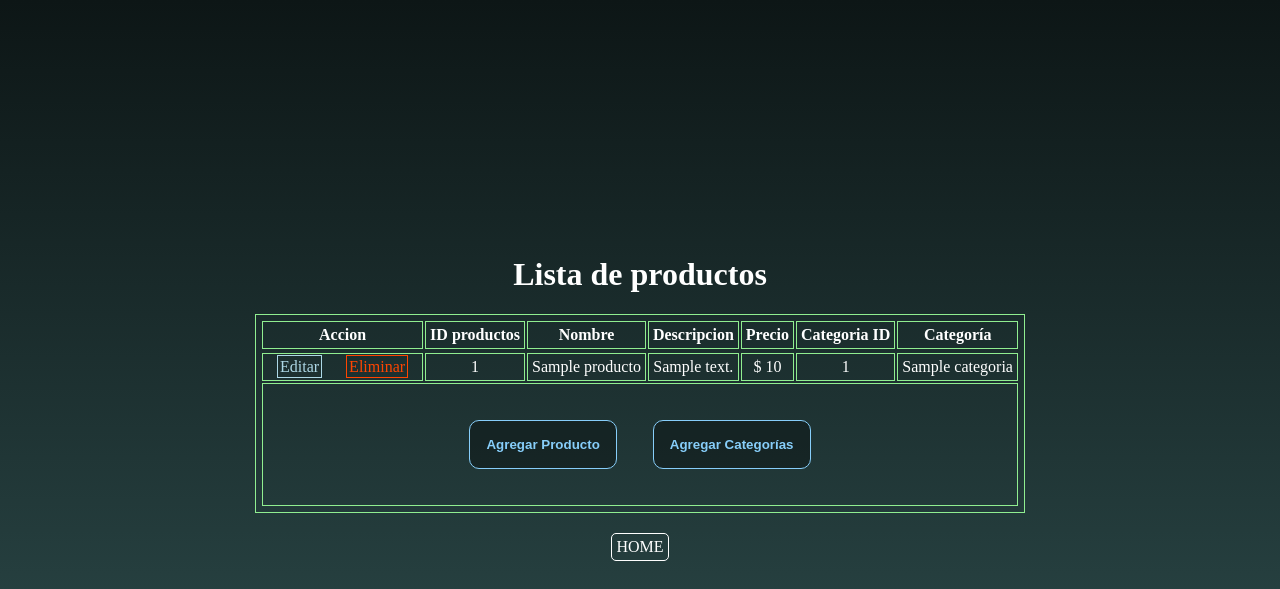
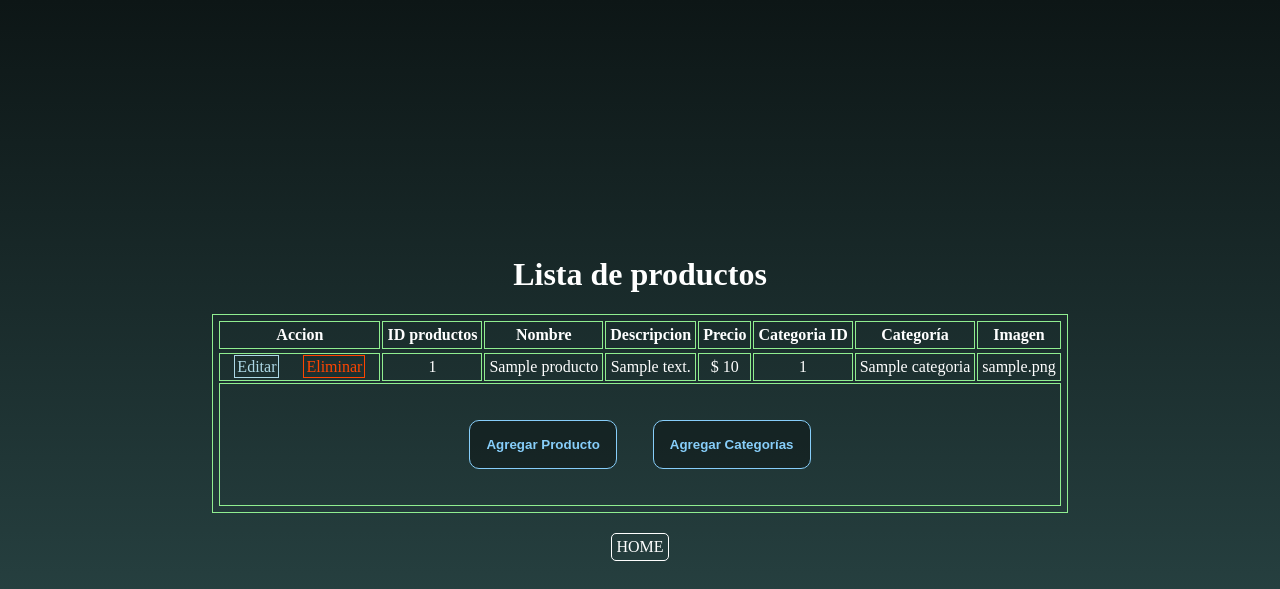
Before and after one commit to d3vh4n5/mercadolan, a PHP site: page /backend/productos.php in a window 1280 px wide. Shown: the top 589 px of the page. Run offline with PHP 8.4, Linux system fonts and the light colour scheme; tables that the repository leaves empty or names only in its code hold one stand-in row (values such as "Sample post").

Commit message:
Funcionan las imagenes :)

```diff
--- a/backend/productos.php
+++ b/backend/productos.php
@@ -16,11 +16,28 @@ include '../class/autoload.php';
 
 if(isset($_POST['action']) && $_POST['action'] == 'agregar'){/* Con el action solo tambien funciona, pero chequeando el valor es mas seguro y además mas ordenado por si tenemos varios botones*/
     /*$nuevoProducto = new productos(intval($id)); el formulario ya no pide id*/
+
+    $folder = explode("\\", __DIR__);//Convertimos la direccion de url en un array, quitarmos los separadores y cada palabra pasa a ser 1 valor del array
+    array_pop($folder);//Eliminamos el último valor del array
+
+    $folder = implode("\\", $folder)."\\assets\\img\\productos\\";//rearmamos el array y terminamos de completar la dirección a la que queremos ir
+
+    //print_r(pathinfo($_FILES['imagen']['name']));
+    /*Usamos pathinfo para ver y obtener ciertas cosas del archivo file que cargamos.
+     * en este caso obtendremos la extención.
+     */
+    $nombre_archivo = md5($_FILES['imagen']['tmp_name'].date("Y-m-d H:i:s")).".".pathinfo($_FILES['imagen']['name'], PATHINFO_EXTENSION);
+
+    if(!move_uploaded_file($_FILES['imagen']['tmp_name'], $folder.$nombre_archivo)){
+        die("No se pudo mover el archivo a ".$folder.$nombre_archivo);
+    }
+    //die();
     $nuevoProducto = new productos($_POST['codigo_producto']);
     $nuevoProducto->nombre_producto = $_POST['producto'];
     $nuevoProducto->descripcion = $_POST['descripcion'];
     $nuevoProducto->precio = $_POST['precio'];
     $nuevoProducto->id_categoria = $_POST['categoria'];
+    $nuevoProducto->imagen = $nombre_archivo;
     $nuevoProducto->guardar();
     if (!$nuevoProducto->guardar()){
         die("En estos momentos, no podemos realizar la operación solicitada");
--- a/backend/views/categorias.html
+++ b/backend/views/categorias.html
@@ -30,7 +30,7 @@ Click nbfs://nbhost/SystemFileSystem/Templates/Other/html.html to edit this temp
                 <button type="submit" name="action" value="guardar" class="btn_guardar">Guardar</button>
             </form>
         </div>
-        <p>API de Juan Basgall</p>
+        <a class="a" href="../index.php">HOME</a>
 
 
 
--- a/backend/views/lista_productos.html
+++ b/backend/views/lista_productos.html
@@ -21,6 +21,7 @@
                     <th>Precio</th>
                     <th>Categoria ID</th>
                     <th>Categoría</th>
+                    <th>Imagen</th>
                  <tr>
                </thead>
                <tbody>
@@ -39,12 +40,13 @@
                        <td><?php echo "$ ".$listaProductos['precio'] ?></td>
                        <td><?php echo $listaProductos['id_categoria'] ?></td>
                        <td><?php echo categorias::nombrecat($listaProductos['id_categoria']); ?></td>
+                       <td><?php echo $listaProductos['imagen'] ?></td>
                    </tr>
                    <?php } ?>
                </tbody>
                <tfoot>
                    <tr>
-                       <td colspan="7" style="text-align: center; padding: 20px;">
+                       <td colspan="8" style="text-align: center; padding: 20px;">
                            <input type="button" class="botonFoot" value="Agregar Producto" onclick="document.location.href='<?php echo $basepath."?add" ?>'">
                            <input type="button" class="botonFoot" value="Agregar Categorías" onclick="document.location.href='./categorias.php'">
                        </td>
--- a/backend/views/productos.html
+++ b/backend/views/productos.html
@@ -22,7 +22,7 @@ Click nbfs://nbhost/SystemFileSystem/Templates/Other/html.html to edit this temp
                  -->
                 <label>Nombre del producto</label>
                 <br>
-                <input type="text" value="<?php echo $prod->nombre_producto; ?>" name="producto" id="pNombre" required>
+                <input type="text" value="<?php echo $prod->nombre_producto; ?>" placeholder="Ej: pan" name="producto" id="pNombre" required>
                 <br>
                 <label>Imagen del producto</label>
                 <br>
@@ -30,7 +30,7 @@ Click nbfs://nbhost/SystemFileSystem/Templates/Other/html.html to edit this temp
                 <br>
                 <label>Descripción</label>
                 <br>
-                <textarea type="text" id="pDescripcion" name="descripcion" value="<?php echo $prod->descripcion; ?>" id="pDescripcion" required><?php echo $prod->descripcion; ?></textarea>
+                <textarea type="text" id="pDescripcion" name="descripcion" placeholder="Ej: marca y caracteristicas" value="<?php echo $prod->descripcion; ?>" id="pDescripcion" required><?php echo $prod->descripcion; ?></textarea>
                 <br>
                 <label>Precio</label>
                 <br>
@@ -63,7 +63,7 @@ Click nbfs://nbhost/SystemFileSystem/Templates/Other/html.html to edit this temp
                 <button type="submit" name="action" value="agregar" class="btn_guardar">Guardar</button>
             </form>
         </div>
-        <p>API de Juan Basgall</p>
+        <a class="a" href="../index.php">HOME</a>
 
 
 
--- a/class/productos.php
+++ b/class/productos.php
@@ -9,6 +9,7 @@ class productos {
     public $descripcion;
     public $precio;
     public $id_categoria;
+    public $imagen;
     private $exist;
 
     public function __construct($id = null) {
@@ -22,6 +23,7 @@ class productos {
                 $this->descripcion = $resp[0]["descripcion"];
                 $this->precio = $resp[0]["precio"];
                 $this->categoria = $resp[0]["id_categoria"];
+                $this->imagen = $resp[0]['imagen'];
                 $this->exist = true;
                 echo "<br>Carga correcta..<br>";
             }
@@ -54,8 +56,8 @@ class productos {
 
     public function insertar(){
         $db = new base_datos("mysql", "miproyecto", "127.0.0.1", "root", "");
-        $resp = $db->insert("productos", "id, nombre_producto, descripcion, precio, id_categoria", "?,?,?,?,?",
-                array($this->id, $this->nombre_producto, $this->descripcion, $this->precio, $this->id_categoria));
+        $resp = $db->insert("productos", "id, nombre_producto, descripcion, precio, id_categoria, imagen", "?,?,?,?,?,?",
+                array($this->id, $this->nombre_producto, $this->descripcion, $this->precio, $this->id_categoria, $this->imagen));
 
         if($resp){
             $this->id = $resp;
@@ -69,8 +71,8 @@ class productos {
 
     public function actualizar(){
         $db = new base_datos("mysql", "miproyecto", "127.0.0.1", "root", "");
-        return $db->update("productos", "id=?, nombre_producto=?, descripcion=?, precio=?, id_categoria=?", "id=?",
-                array($this->id, $this->nombre_producto, $this->descripcion, $this->precio, $this->id_categoria, $this->id));
+        return $db->update("productos", "id=?, nombre_producto=?, descripcion=?, precio=?, id_categoria=?, imagen=?", "id=?",
+                array($this->id, $this->nombre_producto, $this->descripcion, $this->precio, $this->id_categoria, $this->imagen, $this->id));
     } //en el array anterior creo que falta imagen y id
 
     static function listar(){
--- a/nbproject/private/private.xml
+++ b/nbproject/private/private.xml
@@ -4,7 +4,8 @@
     <open-files xmlns="http://www.netbeans.org/ns/projectui-open-files/2">
         <group>
             <file>file:/C:/wamp64/www/MIPROYECTO/index.php</file>
-            <file>file:/C:/wamp64/www/MIPROYECTO/views/home.html</file>
+            <file>file:/C:/wamp64/www/MIPROYECTO/backend/views/lista_categorias.html</file>
+            <file>file:/C:/wamp64/www/MIPROYECTO/assets/css/estilos.css</file>
         </group>
     </open-files>
 </project-private>
```
Also changed, not shown: views/home.html (+9 -1 lines), assets/img/productos/0e189be6cbc7cdcf51d9a286cbdce990.jpeg (added), assets/img/productos/21dd17552c37073d9aaab7c2ca90797e.png (added), assets/img/productos/3536589d8ed2dd29b954b65eb4104558.webp (added), assets/img/productos/5e88da60f65a48e7f9f06bf55c9919f9.webp (added), assets/img/productos/9b1686b8d2ab7bfa9c93bd16c293dc97.jpg (added), assets/img/productos/e5689c04855e778c27f5926561712738.png (added).
